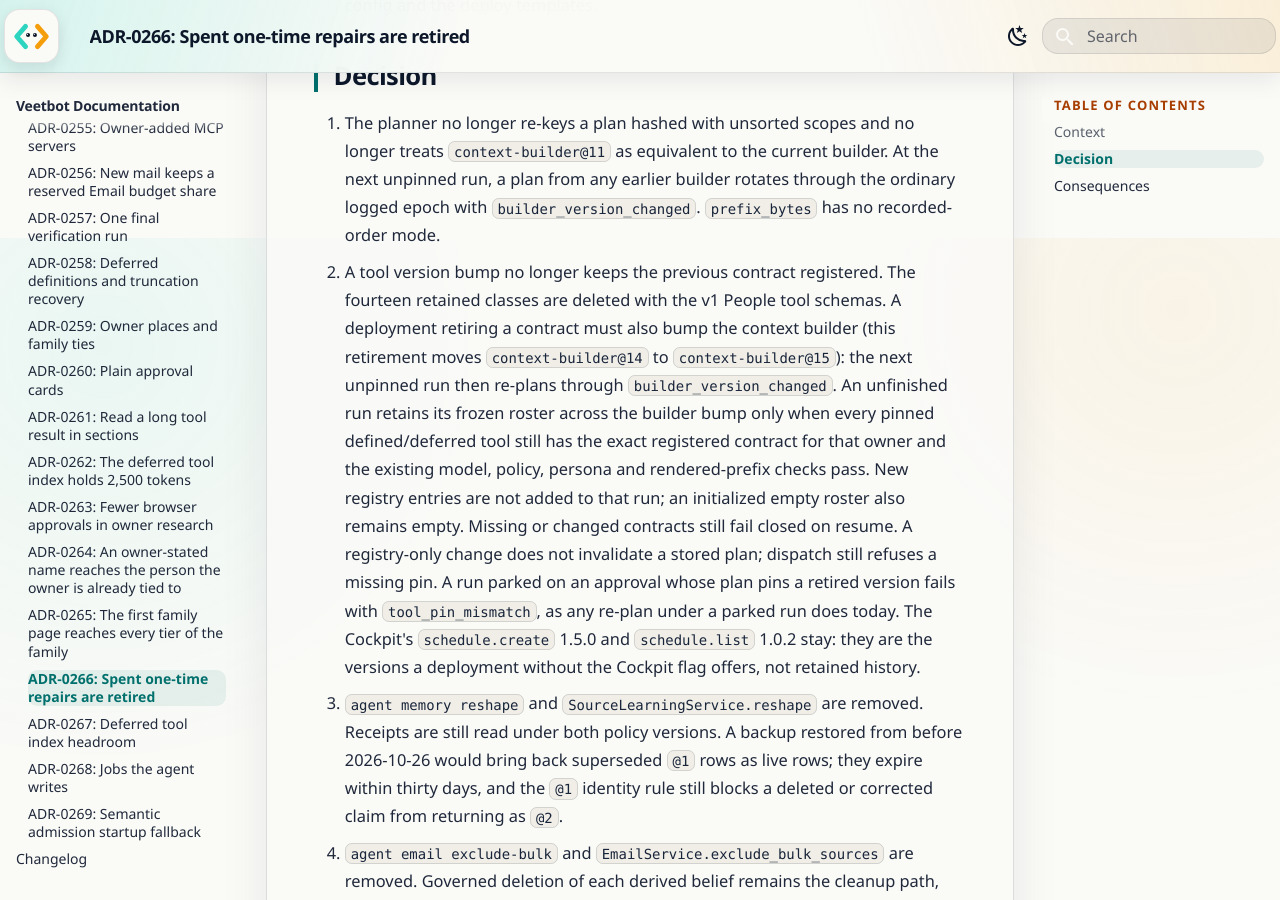
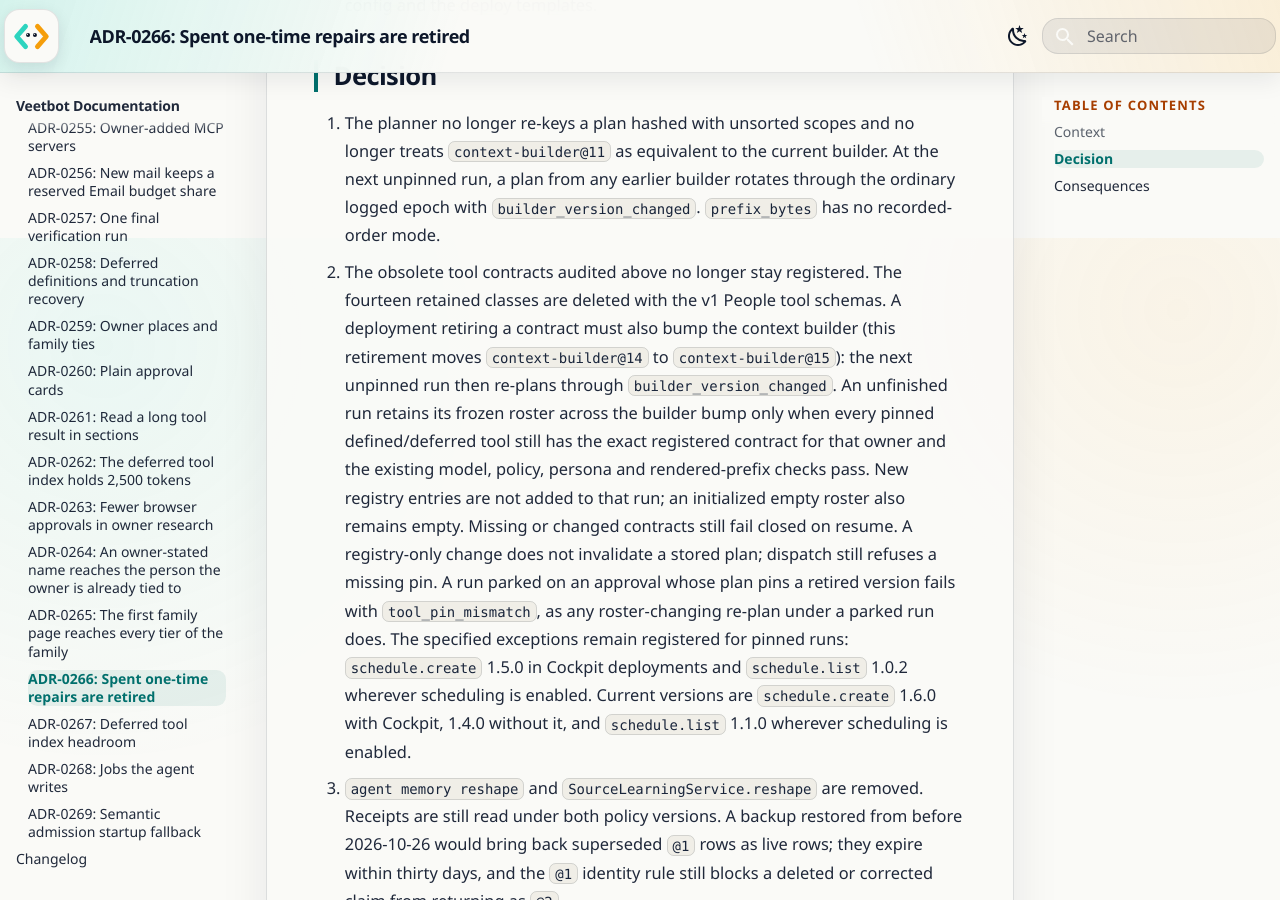
Before and after one commit to avitus/veetbot, an MkDocs documentation site: the page built from docs/adr/0266-spent-one-time-repairs-are-retired.md, in a window 1280 px wide and 900 px high, scrolled down 1562 px. Built offline with MkDocs 1.6.1 and Material for MkDocs 9.7.7, drawn with Linux system fonts in a browser that asks for light colours.

Commit message:
Clarify retained schedule contracts
Reading-Lane: C
Glen-Conversation: 01a12bcd-632b-7771-8e10-27a551a2d362

```diff
--- a/docs/adr/0266-spent-one-time-repairs-are-retired.md
+++ b/docs/adr/0266-spent-one-time-repairs-are-retired.md
@@ -50,8 +50,9 @@ session (2,676 plans), the parked runs, the host environment, and Doppler:
 1. The planner no longer re-keys a plan hashed with unsorted scopes and no
    longer treats `context-builder@11` as equivalent to the current builder.
    At the next unpinned run, a plan from any earlier builder rotates through
-   the ordinary logged epoch with `builder_version_changed`. `prefix_bytes` has no recorded-order mode.
-2. A tool version bump no longer keeps the previous contract registered. The
+   the ordinary logged epoch with `builder_version_changed`. `prefix_bytes`
+   has no recorded-order mode.
+2. The obsolete tool contracts audited above no longer stay registered. The
    fourteen retained classes are deleted with the v1 People tool schemas. A
    deployment retiring a contract must also bump the context builder (this
    retirement moves `context-builder@14` to `context-builder@15`): the next
@@ -61,13 +62,13 @@ session (2,676 plans), the parked runs, the host environment, and Doppler:
    and the existing model, policy, persona and rendered-prefix checks pass. New
    registry entries are not added to that run; an initialized empty roster also
    remains empty. Missing or changed contracts still fail closed on resume.
-   A registry-only
-   change does not invalidate a stored plan; dispatch still refuses a missing
+   A registry-only change does not invalidate a stored plan; dispatch still refuses a missing
    pin. A run parked on an approval whose plan pins a retired version fails with
-   `tool_pin_mismatch`, as any re-plan under a parked run does today. The
-   Cockpit's `schedule.create` 1.5.0 and `schedule.list` 1.0.2 stay: they
-   are the versions a deployment without the Cockpit flag offers, not
-   retained history.
+   `tool_pin_mismatch`, as any roster-changing re-plan under a parked run does.
+   The specified exceptions remain registered for pinned runs: `schedule.create`
+   1.5.0 in Cockpit deployments and `schedule.list` 1.0.2 wherever scheduling is
+   enabled. Current versions are `schedule.create` 1.6.0 with Cockpit, 1.4.0
+   without it, and `schedule.list` 1.1.0 wherever scheduling is enabled.
 3. `agent memory reshape` and `SourceLearningService.reshape` are removed.
    Receipts are still read under both policy versions. A backup restored from
    before 2026-10-26 would bring back superseded `@1` rows as live rows; they
```
